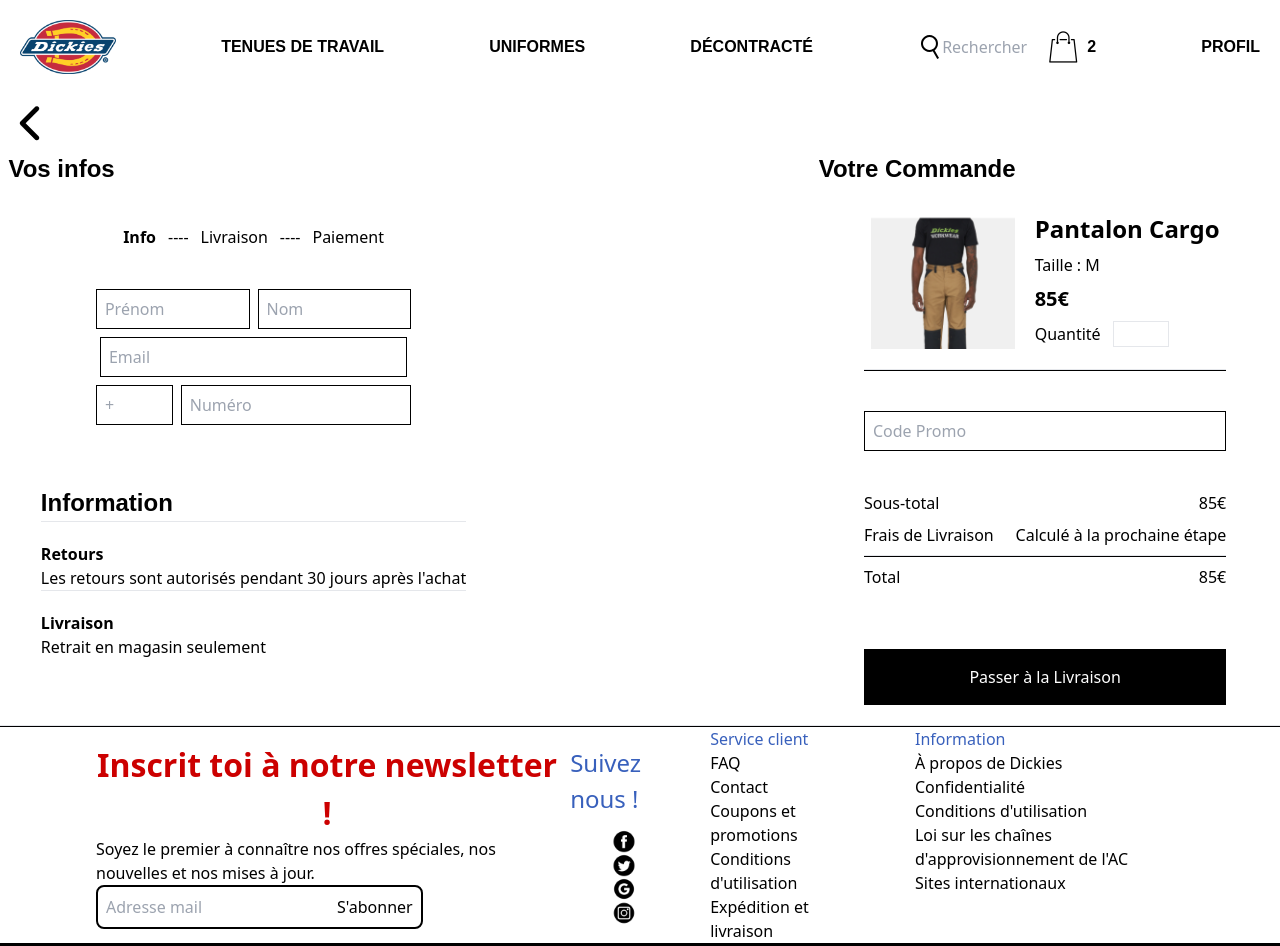
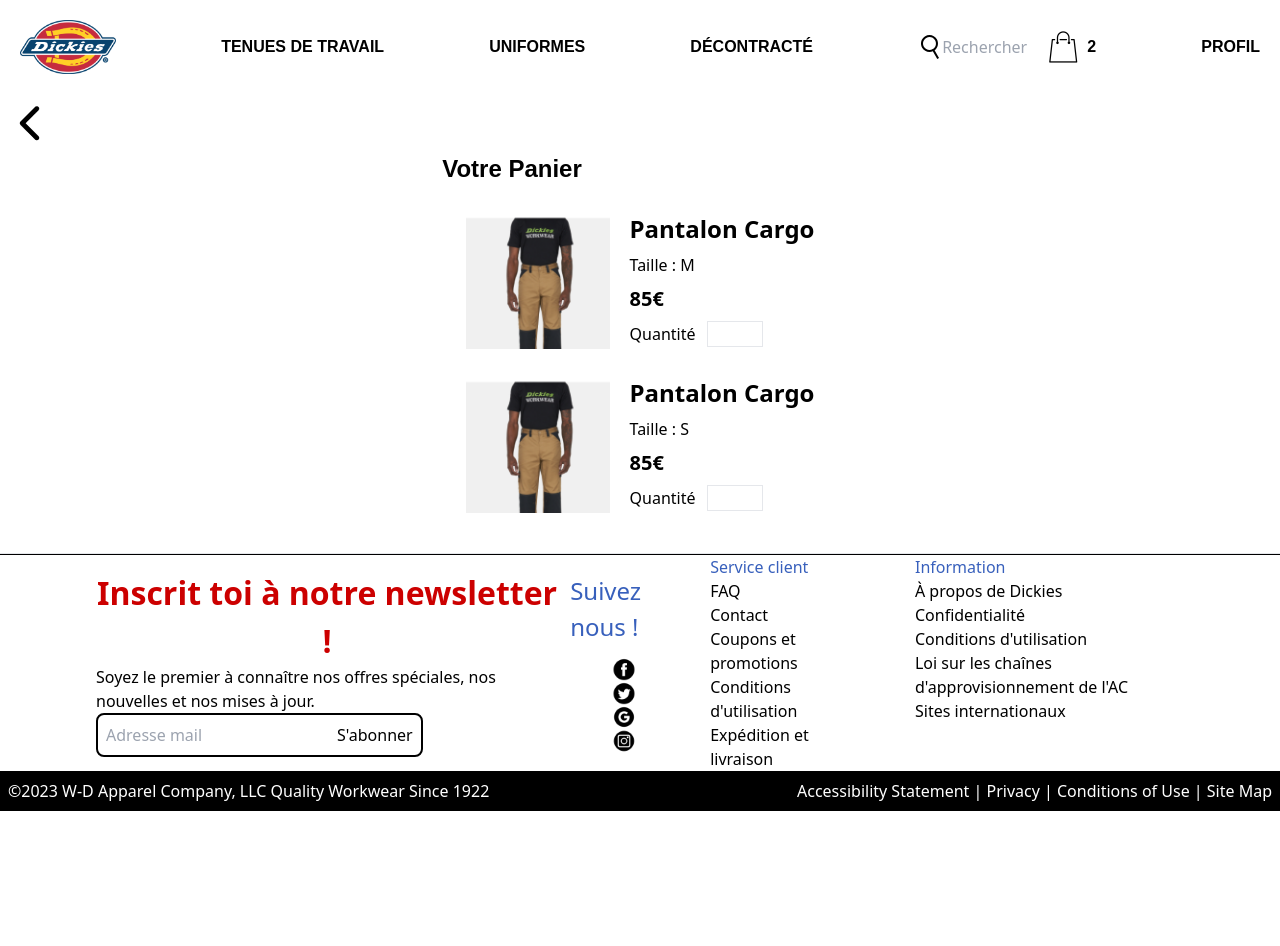
Before and after one commit to Olivia-Joseph/SAE_301, a website: page Panier/src/index.html in a window 1280 px wide. Shown: the top 946 px of the page. After the commit the page ends 811 px from the top, so only its background shows below. Drawn offline with Linux system fonts and the light colour scheme.

Commit message:
Add files via upload

```diff
--- a/Panier/src/index.html
+++ b/Panier/src/index.html
@@ -61,55 +61,22 @@
 
     <img src="/img/arrow.png" alt="flèche back" class="p-3">
 
-    <section class="flex flex-col gap-5 justify-center items-center md:flex-row md:items-start md:gap-80">
-
-        <article class="flex flex-col gap-10 justify-center items-center">
-            <h1 class="font-Oswald font-bold text-2xl mr-72 md:mr-96">Vos infos</h1>
-
-            <ul class="flex flex-row gap-3 justify-center items-center">
-                <li class="font-bold">Info </li>
-                <li>----</li>
-                <li>Livraison</li>
-                <li>----</li>
-                <li>Paiement</li>
-            </ul>
-
-            <div class=" flex flex-wrap w-96 items-center justify-center gap-2">
-                <input type="text" id="Name" name="Name" placeholder="Prénom" required class="border border-black w-2/5 h-10 pl-2">
-                <input type="name" id="name" name="name" placeholder="Nom" required class="border border-black w-2/5 h-10 pl-2">
-                <input type="email" id="email" name="email" placeholder="Email" required class="border border-black w-4/5 h-10 pl-2">
-                <input type="text" id="+" name="+" placeholder="+" required class="border border-black w-1/5 h-10 pl-2">
-                <input type="text" id="number" name="number" placeholder="Numéro" required class="border border-black w-3/5 h-10 pl-2">
-            </div>
-
-            <ul class=" invisible collapse md:visible mt-5 flex flex-col gap-5 ">
-                <li>
-                    <h1 class="font-bold font-Oswald text-grd3">Information </h1>
-                    <hr>
-                </li>
-                <li>
-                    <h2 class="font-bold">Retours</h2>
-                    <p>Les retours sont autorisés pendant 30 jours après l'achat</p>
-                    <hr>
-                </li>
-                <li>
-                    <h2 class="font-bold">Livraison</h2>
-                    <p>Retrait en magasin seulement</p>
-                </li>
-
-            </ul>
-        </article>
+    <section class="flex flex-col gap-5 justify-center items-center">
 
 
-        <article class="flex flex-col gap-5 justify-center items-center">
-            <h1 class="font-Oswald font-bold text-2xl mr-64 mt-5 md:mt-0">Votre Commande</h1>
+        <article class="flex flex-col gap-5 justify-center items-center pb-10">
+
+            <h2 class="font-Oswald font-bold text-2xl mr-64 mt-5 md:mt-0">
+                Votre Panier
+            </h2>
+
             <div class="flex justify-center items-start gap-5">
                 <figure class="w-36 aspect-square overflow-hidden">
                     <img src="/img/pants.png" alt="">
                 </figure>
 
                 <div class="flex flex-col gap-2 pt-2">
-                    <h1 class="font-bold text-2xl">Pantalon Cargo</h1>
+                    <h2 class="font-bold text-2xl">Pantalon Cargo</h2>
                     <p>Taille : M</p>
                     <p class="font-bold text-xl">85€</p>
                     <ul class="flex flex-row gap-3 items-center">
@@ -121,36 +88,29 @@
                         </li>
                     </ul>
                 </div>
-
             </div>
 
-            <hr class="w-4/5 h-0.5 bg-black">
+            <div class="flex justify-center items-start gap-5">
+                <figure class="w-36 aspect-square overflow-hidden">
+                    <img src="/img/pants.png" alt="">
+                </figure>
 
-            <input type="text" id="code" name="code" placeholder="Code Promo" required class="border border-black w-4/5 h-10 pl-2 mt-5">
+                <div class="flex flex-col gap-2 pt-2">
+                    <h2 class="font-bold text-2xl">Pantalon Cargo</h2>
+                    <p>Taille : S</p>
+                    <p class="font-bold text-xl">85€</p>
+                    <ul class="flex flex-row gap-3 items-center">
+                        <li>
+                            <p>Quantité</p>
+                        </li>
+                        <li>
+                            <input type="number" name="" id="" class="border w-14 px-2">
+                        </li>
+                    </ul>
+                </div>
+            </div>
 
-            <ul class=" flex flex-col w-4/5 gap-2 mt-5">
-                <li class="flex justify-between">
-                    <p>Sous-total</p>
-                    <p>85€</p>
-                </li>
-                <li class="flex justify-between">
-                    <p>Frais de Livraison</p>
-                    <p>Calculé à la prochaine étape</p>
-                </li>
-                <hr class="w-full h-0.5 bg-black">
-                <li class="flex justify-between">
-                    <p>Total</p>
-                    <p>85€</p>
-                </li>
-            </ul>
-
-
-            <a href="/src/livraison.html" class=" w-4/5 h-14 mt-5 mb-10" ">
-              <button class="bg-black text-white w-full h-14 mt-5 mb-10 ">Passer à la Livraison</button>
-          </a>
         </article>
-
-
 
     </section>
 
```
